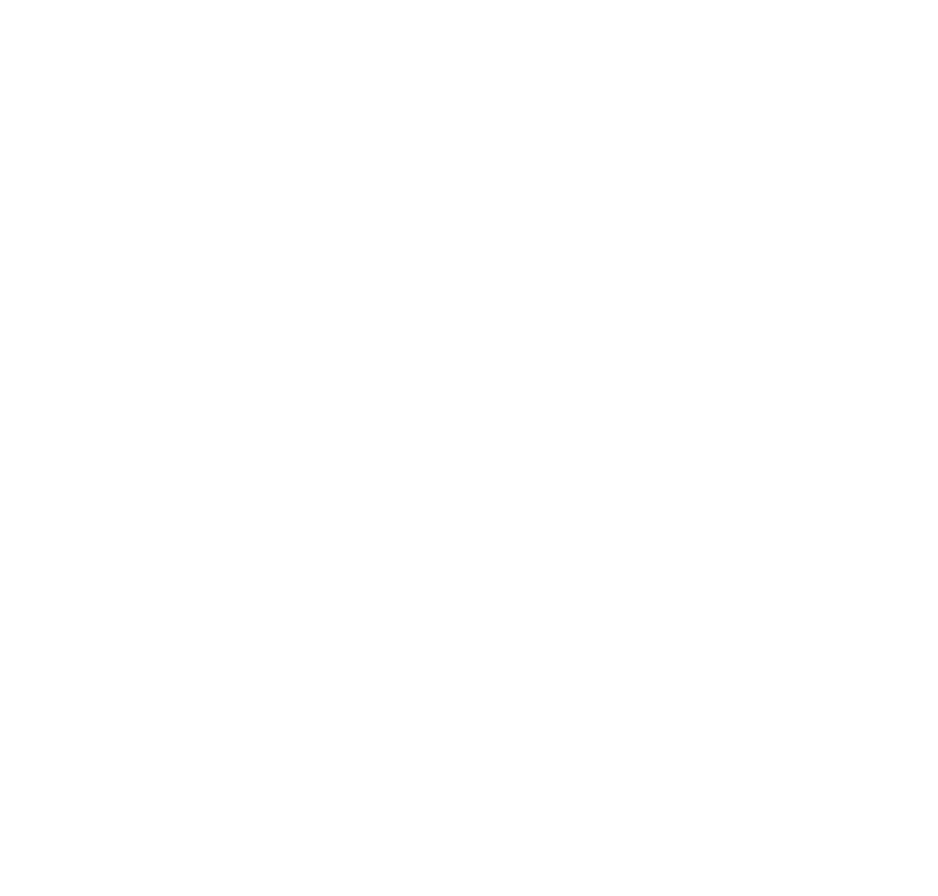
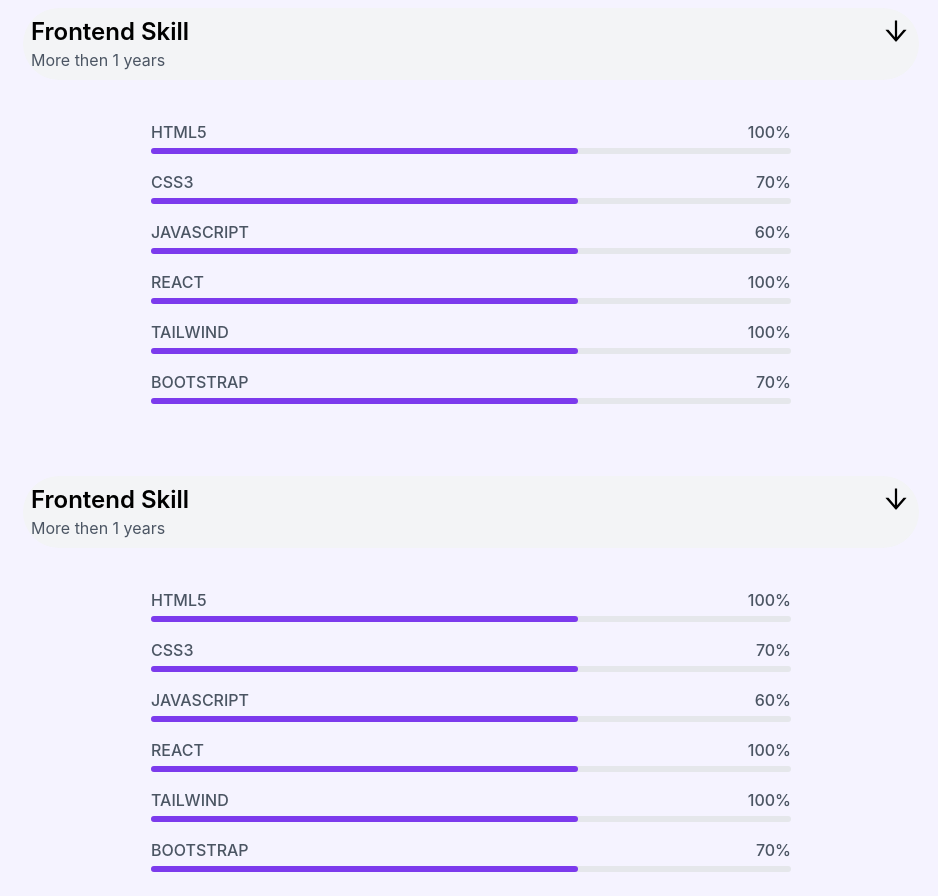
Before and after one commit to ramazandogna/portfolio-react-dem, a React (Create React App) app: page /skills in a window 1280 px wide. Shown: the part 240-1136 px from the top of the page, without its empty margins (169-1107 px from the left). Before the commit the page ends 800 px from the top, so only its background shows below. Built offline with nearby package versions, Linux system fonts and the light colour scheme.

Commit message:
Created Skills Page
Created Skills page
1. Percentage bar
2. Added skills page to Navbar
3. Fixed some problems

```diff
--- a/package.json
+++ b/package.json
@@ -9,6 +9,7 @@
     "@testing-library/user-event": "^13.5.0",
     "react": "^18.2.0",
     "react-dom": "^18.2.0",
+    "react-icons": "^4.7.1",
     "react-router-dom": "^6.4.4",
     "react-scripts": "5.0.1",
     "tailwindcss": "^3.2.4",
--- a/src/components/Navbar.js
+++ b/src/components/Navbar.js
@@ -32,6 +32,14 @@
                   </li>
                   <li>
                      <Link
+                        to="/skills"
+                        className="block py-2 pl-3 pr-4 active:underline  text-gray-700 rounded hover:bg-gray-100 md:hover:bg-transparent md:border-0 md:hover:text-violet-800 md:p-0 "
+                     >
+                        Skills
+                     </Link>
+                  </li>
+                  <li>
+                     <Link
                         to="/about"
                         className="block py-2 pl-3 pr-4 active:underline  text-gray-700 rounded hover:bg-gray-100 md:hover:bg-transparent md:border-0 md:hover:text-violet-800 md:p-0 "
                      >
--- a/src/components/Skills.js
+++ b/src/components/Skills.js
@@ -1,13 +1,193 @@
-import { Progress } from '@material-tailwind/react';
+import '../index.css';
+
+import { AiOutlineArrowDown } from 'react-icons/ai';
 import React from 'react';
 
 function Skills() {
    return (
-      <div>
-         <section class="skills section" id="skills">
-            <h2 class="section__title">Skills</h2>
-            <span class="section__subtitle">My technical level</span>
+      <div className=" max-w-full  ">
+         <section id="skills">
+            <h2 className=" text-center text-5xl text-violet-600 py-1 mt-10">
+               Skills
+            </h2>
+            <p className=" text-center text-gray-600 text-sm py-1 ">
+               My technical level
+            </p>
          </section>
+         <div className=" bg-violet-50 py-2 gap-y-0">
+            <div className=" flex justify-between mx-48 my-10 cursor-pointer bg-gray-100 rounded-full p-2 box-border ">
+               <div>
+                  <h3 className=" font-semibold text-2xl">Frontend Skill</h3>
+                  <p className=" text-base text-gray-600 ">More then 1 years</p>
+               </div>
+               <AiOutlineArrowDown className=" text-3xl" />
+            </div>
+            <div className="w-1/2 relative left-0 right-0 mr-auto ml-auto">
+               <div className=" flex justify-between">
+                  <div className="text-gray-600 mb-1 text-base font-medium">
+                     HTML5
+                  </div>
+                  <div className="text-gray-600  relative right-0 top-0 mb-1 text-base font-medium">
+                     100%
+                  </div>
+               </div>
+               <div className=" bg-gray-200 rounded-full h-1.5 mb-4 dark:bg-gray-700">
+                  <div className="bg-violet-600 w-8/12 h-1.5 rounded-full dark:bg-violet-500"></div>
+               </div>
+            </div>
+            <div className="w-1/2 relative left-0 right-0 mr-auto ml-auto">
+               <div className=" flex justify-between">
+                  <div className="text-gray-600 mb-1 text-base font-medium">
+                     CSS3
+                  </div>
+                  <div className="text-gray-600  relative right-0 top-0 mb-1 text-base font-medium">
+                     70%
+                  </div>
+               </div>
+               <div className=" bg-gray-200 rounded-full h-1.5 mb-4 dark:bg-gray-700">
+                  <div className="bg-violet-600 w-8/12 h-1.5 rounded-full dark:bg-violet-500"></div>
+               </div>
+            </div>
+            <div className="w-1/2 relative left-0 right-0 mr-auto ml-auto">
+               <div className=" flex justify-between">
+                  <div className="text-gray-600 mb-1 text-base font-medium">
+                     JAVASCRIPT
+                  </div>
+                  <div className="text-gray-600  relative right-0 top-0 mb-1 text-base font-medium">
+                     60%
+                  </div>
+               </div>
+               <div className=" bg-gray-200 rounded-full h-1.5 mb-4 dark:bg-gray-700">
+                  <div className="bg-violet-600 w-8/12 h-1.5 rounded-full dark:bg-violet-500"></div>
+               </div>
+            </div>
+            <div className="w-1/2 relative left-0 right-0 mr-auto ml-auto">
+               <div className=" flex justify-between">
+                  <div className="text-gray-600 mb-1 text-base font-medium">
+                     REACT
+                  </div>
+                  <div className="text-gray-600  relative right-0 top-0 mb-1 text-base font-medium">
+                     100%
+                  </div>
+               </div>
+               <div className=" bg-gray-200 rounded-full h-1.5 mb-4 dark:bg-gray-700">
+                  <div className="bg-violet-600 w-8/12 h-1.5 rounded-full dark:bg-violet-500"></div>
+               </div>
+            </div>
+            <div className="w-1/2 relative left-0 right-0 mr-auto ml-auto">
+               <div className=" flex justify-between">
+                  <div className="text-gray-600 mb-1 text-base font-medium">
+                     TAILWIND
+                  </div>
+                  <div className="text-gray-600 relative right-0 top-0 mb-1 text-base font-medium">
+                     100%
+                  </div>
+               </div>
+               <div className=" bg-gray-200 rounded-full h-1.5 mb-4 dark:bg-gray-700">
+                  <div className="bg-violet-600 w-8/12 h-1.5 rounded-full dark:bg-violet-500"></div>
+               </div>
+            </div>
+            <div className="w-1/2 relative left-0 right-0 mr-auto ml-auto">
+               <div className=" flex justify-between">
+                  <div className=" text-gray-600 mb-1  text-base font-medium">
+                     BOOTSTRAP
+                  </div>
+                  <div className="text-gray-600 relative right-0 top-0 mb-1 text-base font-medium">
+                     70%
+                  </div>
+               </div>
+               <div className=" bg-gray-200 rounded-full h-1.5 mb-4 dark:bg-gray-700">
+                  <div className="bg-violet-600 w-8/12 h-1.5 rounded-full dark:bg-violet-500"></div>
+               </div>
+            </div>
+         </div>
+         <div className=" bg-violet-50 py-2 gap-y-0">
+            <div className=" flex justify-between mx-48 my-10 cursor-pointer bg-gray-100 rounded-full p-2 box-border ">
+               <div>
+                  <h3 className=" font-semibold text-2xl">Frontend Skill</h3>
+                  <p className=" text-base text-gray-600 ">More then 1 years</p>
+               </div>
+               <AiOutlineArrowDown className=" text-3xl" />
+            </div>
+            <div className="w-1/2 relative left-0 right-0 mr-auto ml-auto">
+               <div className=" flex justify-between">
+                  <div className="text-gray-600 mb-1 text-base font-medium">
+                     HTML5
+                  </div>
+                  <div className="text-gray-600  relative right-0 top-0 mb-1 text-base font-medium">
+                     100%
+                  </div>
+               </div>
+               <div className=" bg-gray-200 rounded-full h-1.5 mb-4 dark:bg-gray-700">
+                  <div className="bg-violet-600 w-8/12 h-1.5 rounded-full dark:bg-violet-500"></div>
+               </div>
+            </div>
+            <div className="w-1/2 relative left-0 right-0 mr-auto ml-auto">
+               <div className=" flex justify-between">
+                  <div className="text-gray-600 mb-1 text-base font-medium">
+                     CSS3
+                  </div>
+                  <div className="text-gray-600  relative right-0 top-0 mb-1 text-base font-medium">
+                     70%
+                  </div>
+               </div>
+               <div className=" bg-gray-200 rounded-full h-1.5 mb-4 dark:bg-gray-700">
+                  <div className="bg-violet-600 w-8/12 h-1.5 rounded-full dark:bg-violet-500"></div>
+               </div>
+            </div>
+            <div className="w-1/2 relative left-0 right-0 mr-auto ml-auto">
+               <div className=" flex justify-between">
+                  <div className="text-gray-600 mb-1 text-base font-medium">
+                     JAVASCRIPT
+                  </div>
+                  <div className="text-gray-600  relative right-0 top-0 mb-1 text-base font-medium">
+                     60%
+                  </div>
+               </div>
+               <div className=" bg-gray-200 rounded-full h-1.5 mb-4 dark:bg-gray-700">
+                  <div className="bg-violet-600 w-8/12 h-1.5 rounded-full dark:bg-violet-500"></div>
+               </div>
+            </div>
+            <div className="w-1/2 relative left-0 right-0 mr-auto ml-auto">
+               <div className=" flex justify-between">
+                  <div className="text-gray-600 mb-1 text-base font-medium">
+                     REACT
+                  </div>
+                  <div className="text-gray-600  relative right-0 top-0 mb-1 text-base font-medium">
+                     100%
+                  </div>
+               </div>
+               <div className=" bg-gray-200 rounded-full h-1.5 mb-4 dark:bg-gray-700">
+                  <div className="bg-violet-600 w-8/12 h-1.5 rounded-full dark:bg-violet-500"></div>
+               </div>
+            </div>
+            <div className="w-1/2 relative left-0 right-0 mr-auto ml-auto">
+               <div className=" flex justify-between">
+                  <div className="text-gray-600 mb-1 text-base font-medium">
+                     TAILWIND
+                  </div>
+                  <div className="text-gray-600 relative right-0 top-0 mb-1 text-base font-medium">
+                     100%
+                  </div>
+               </div>
+               <div className=" bg-gray-200 rounded-full h-1.5 mb-4 dark:bg-gray-700">
+                  <div className="bg-violet-600 w-8/12 h-1.5 rounded-full dark:bg-violet-500"></div>
+               </div>
+            </div>
+            <div className="w-1/2 relative left-0 right-0 mr-auto ml-auto">
+               <div className=" flex justify-between">
+                  <div className=" text-gray-600 mb-1  text-base font-medium">
+                     BOOTSTRAP
+                  </div>
+                  <div className="text-gray-600 relative right-0 top-0 mb-1 text-base font-medium">
+                     70%
+                  </div>
+               </div>
+               <div className=" bg-gray-200 rounded-full h-1.5 mb-4 dark:bg-gray-700">
+                  <div className="bg-violet-600 w-8/12 h-1.5 rounded-full dark:bg-violet-500"></div>
+               </div>
+            </div>
+         </div>
       </div>
    );
 }
```
Also changed, not shown: src/index.css (+8 -8 lines), 1 other file (tests, documents, lock files or other folders).
